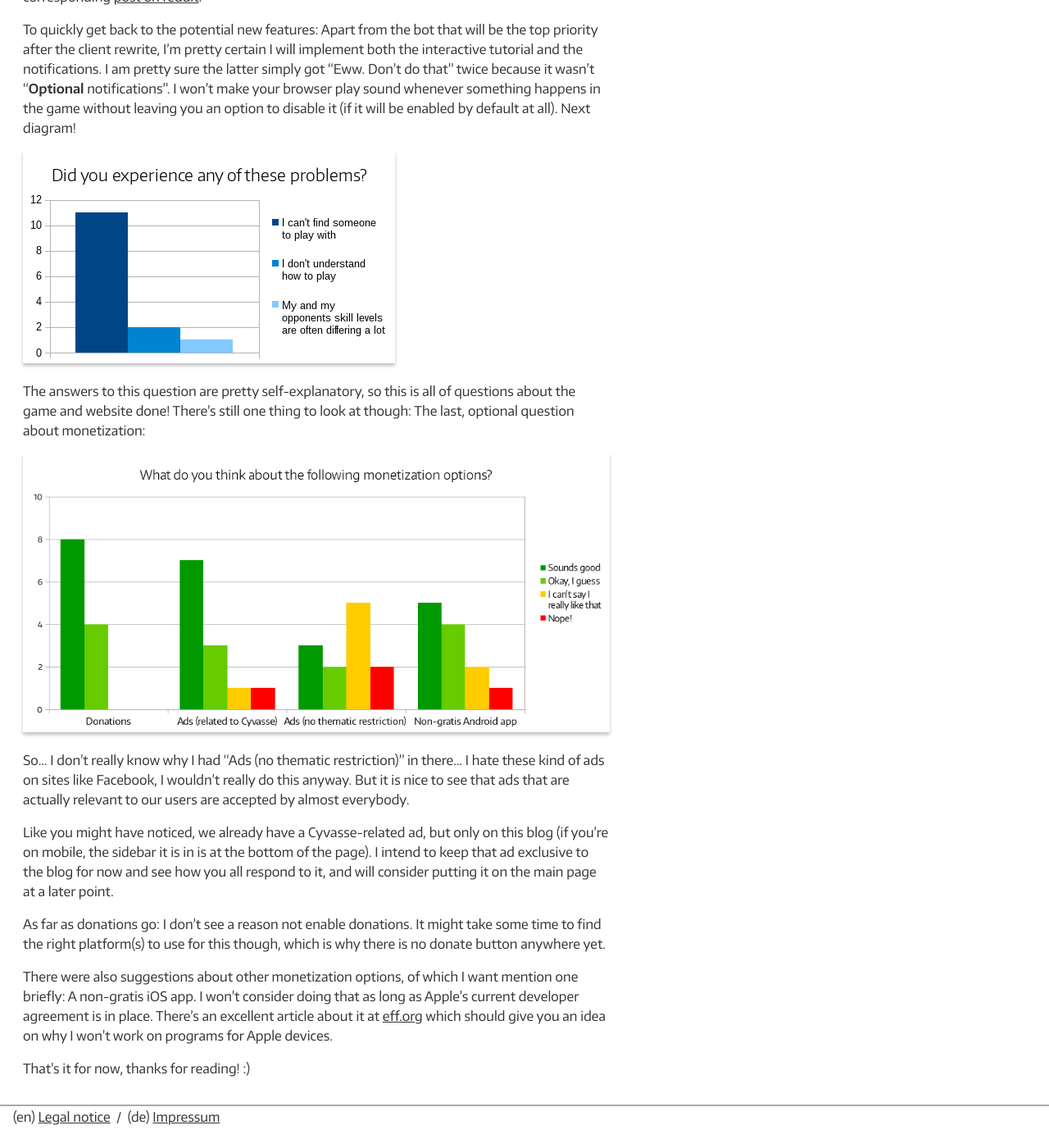
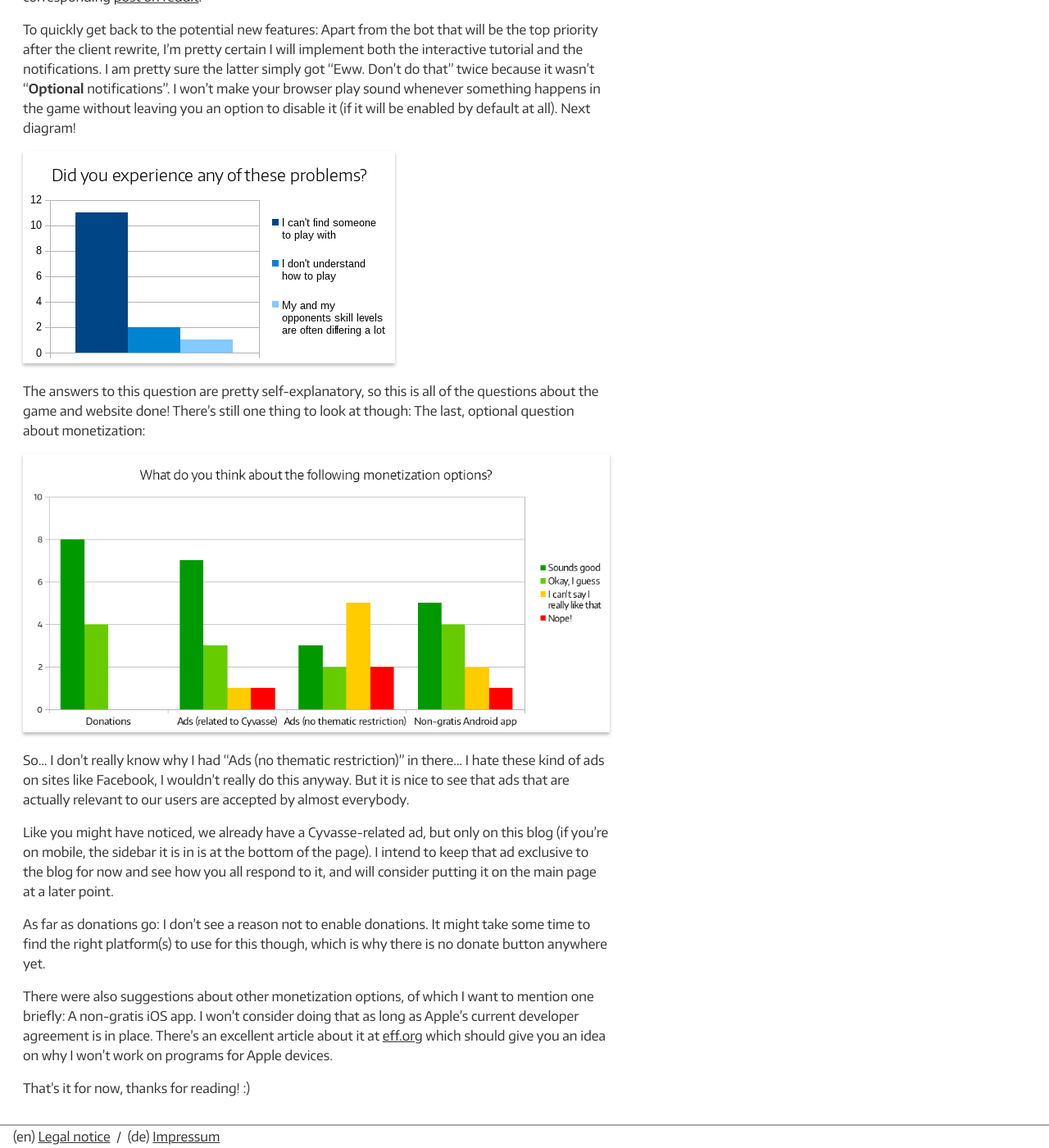
Before and after one commit to cyvasse-online/blog, a Jekyll site: the page built from _posts/2015-09-02-survey-results-development-status.md, in a window 1280 px wide and 1400 px high, scrolled down 1663 px. Shown: the whole window at 82% size. Built offline with Jekyll 4.4.1, drawn with Linux system fonts in a browser that asks for light colours; comment, search, counter and statistics services are not loaded; before the commit the page ends 3039 px from its top, so only the background shows below that.

Commit message:
Fix grammar mistakes in first article

```diff
--- a/_posts/2015-09-02-survey-results-development-status.md
+++ b/_posts/2015-09-02-survey-results-development-status.md
@@ -69,7 +69,7 @@ to disable it (if it will be enabled by default at all). Next diagram!
 
 [img3]: /img/survey-3.png
 
-The answers to this question are pretty self-explanatory, so this is all of questions
+The answers to this question are pretty self-explanatory, so this is all of the questions
 about the game and website done! There's still one thing to look at though: The last,
 optional question about monetization:
 
@@ -87,12 +87,12 @@ Like you might have noticed, we already have a Cyvasse-related ad, but only on t
 keep that ad exclusive to the blog for now and see how you all respond to it, and will
 consider putting it on the main page at a later point.
 
-As far as donations go: I don't see a reason not enable donations. It might take some
+As far as donations go: I don't see a reason not to enable donations. It might take some
 time to find the right platform(s) to use for this though, which is why there is no
 donate button anywhere yet.
 
-There were also suggestions about other monetization options, of which I want mention one
-briefly: A non-gratis iOS app. I won't consider doing that as long as Apple's current
+There were also suggestions about other monetization options, of which I want to mention
+one briefly: A non-gratis iOS app. I won't consider doing that as long as Apple's current
 developer agreement is in place. There's an excellent article about it at [eff.org][x]
 which should give you an idea on why I won't work on programs for Apple devices.
 
```
